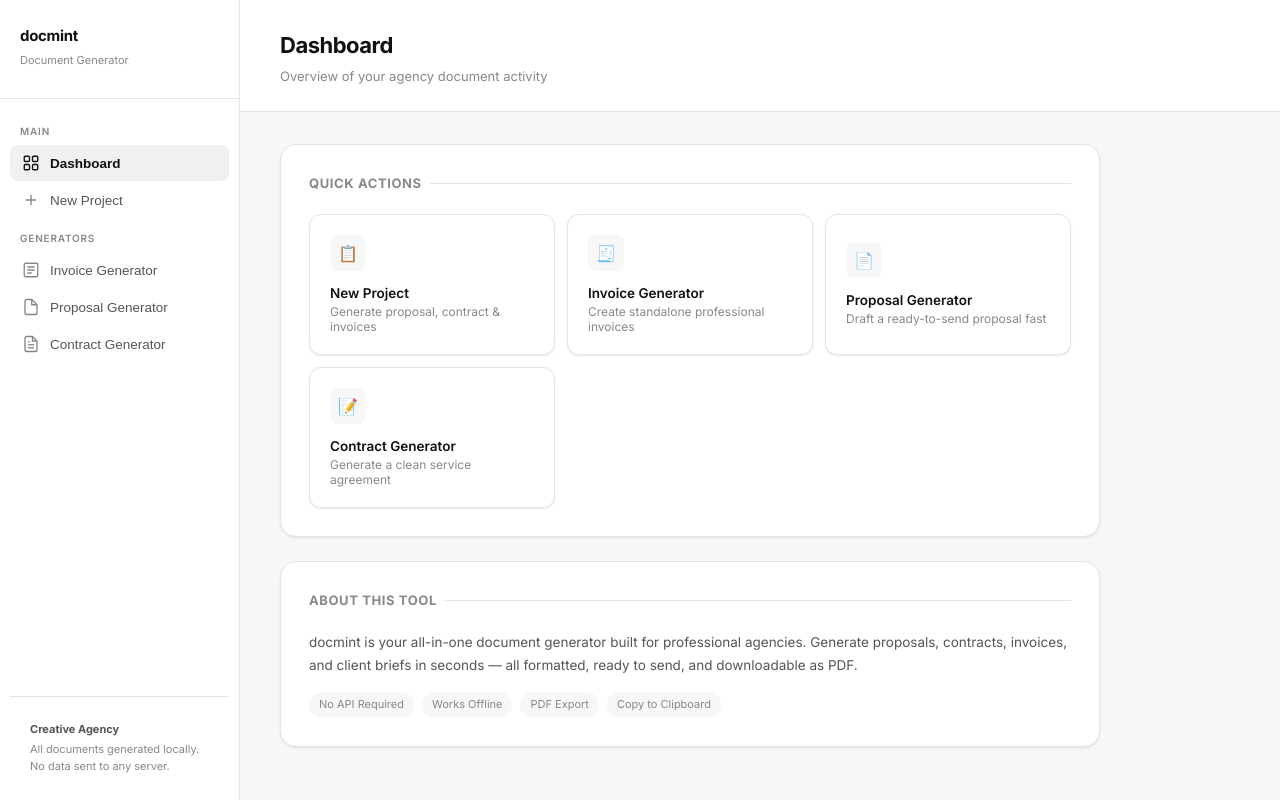
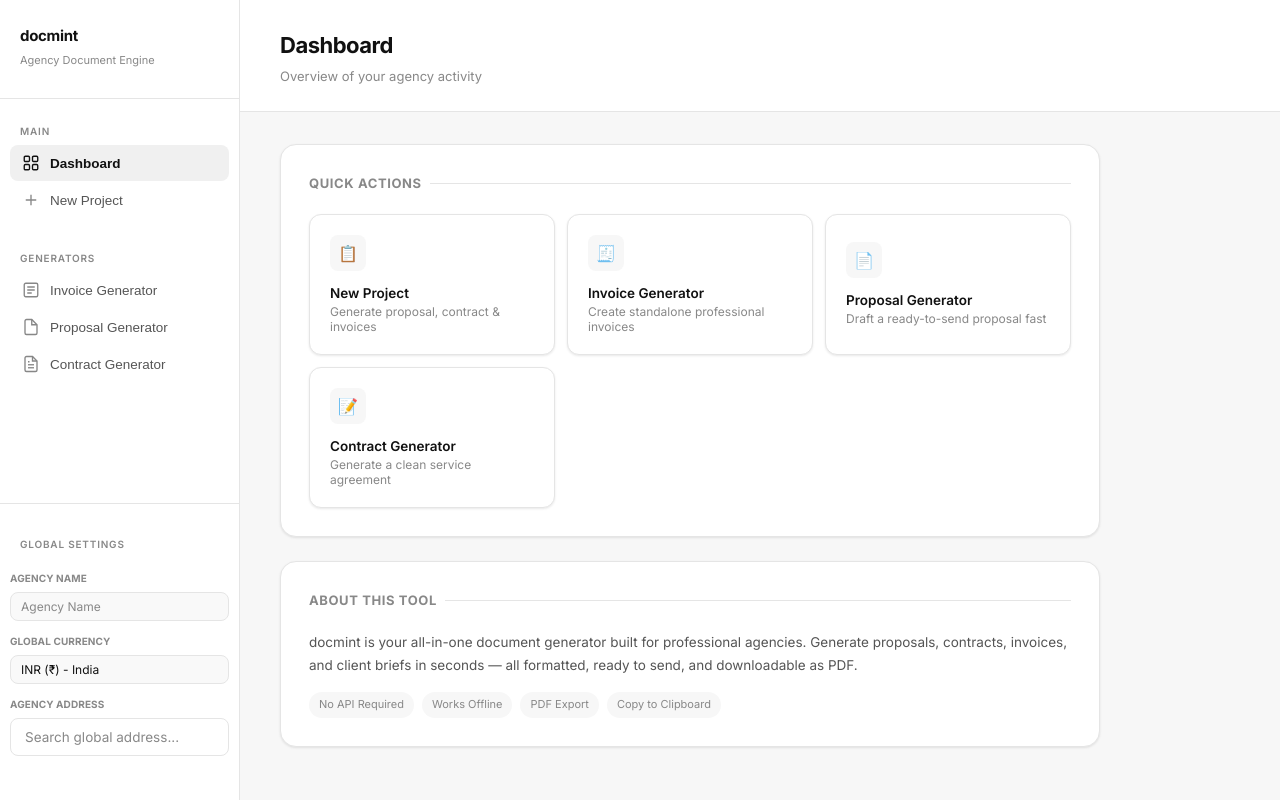
Before and after one commit to waximhq-spec/docmint, a React (Vite) app: page / in a window 1280 px wide. Built offline with nearby package versions, Linux system fonts and the light colour scheme.

Commit message:
feat: move currency and address settings to global sidebar panel

```diff
--- a/src/components/Sidebar.jsx
+++ b/src/components/Sidebar.jsx
@@ -1,3 +1,6 @@
+import { useState, useEffect } from 'react';
+import LocationInput from './LocationInput';
+
 const NAV = [
   {
     label: 'Main',
@@ -66,23 +69,37 @@ const NAV = [
 ];
 
 const PAGE_TITLES = {
-  dashboard: { title: 'Dashboard', desc: 'Overview of your agency document activity' },
-  'new-project': { title: 'New Project', desc: 'Generate a complete document set for a new project' },
-  invoice: { title: 'Invoice Generator', desc: 'Create a standalone professional invoice' },
-  proposal: { title: 'Proposal Generator', desc: 'Draft a ready-to-send project proposal' },
+  dashboard: { title: 'Dashboard', desc: 'Overview of your agency activity' },
+  'new-project': { title: 'New Project', desc: 'Generate a complete document set' },
+  invoice: { title: 'Invoice Generator', desc: 'Create a professional invoice' },
+  proposal: { title: 'Proposal Generator', desc: 'Draft a ready-to-send proposal' },
   contract: { title: 'Contract Generator', desc: 'Generate a clean service agreement' },
 };
 
 export default function Sidebar({ activePage, onNavigate }) {
+  const [provider, setProvider] = useState(() => {
+    const saved = localStorage.getItem('docmint_provider');
+    return saved ? JSON.parse(saved) : { name: '', email: '', address: '', currency: 'INR' };
+  });
+
+  useEffect(() => {
+    localStorage.setItem('docmint_provider', JSON.stringify(provider));
+    // Dispatch a storage event so other pages know to update
+    window.dispatchEvent(new Event('storage'));
+  }, [provider]);
+
+  const update = (key, val) => setProvider(p => ({ ...p, [key]: val }));
+
   return (
     <aside className="sidebar">
       <div className="sidebar-logo">
         <h1>docmint</h1>
-        <span>Document Generator</span>
+        <span>Agency Document Engine</span>
       </div>
 
+      <div style={{ flex: 1, overflowY: 'auto' }}>
         {NAV.map(section => (
-        <div key={section.label}>
+          <div key={section.label} style={{ marginBottom: 20 }}>
             <div className="sidebar-section-label">{section.label}</div>
             <nav className="sidebar-nav">
               {section.items.map(item => (
@@ -99,11 +116,42 @@ export default function Sidebar({ activePage, onNavigate }) {
             </nav>
           </div>
         ))}
+      </div>
 
-      <div style={{ marginTop: 'auto', padding: '24px 20px 0', borderTop: '1px solid var(--border)', marginInline: 10 }}>
-        <div style={{ fontSize: 11, color: 'var(--text-tertiary)', lineHeight: 1.6 }}>
-          <strong style={{ display: 'block', color: 'var(--text-secondary)', marginBottom: 2 }}>Creative Agency</strong>
-          All documents generated locally. No data sent to any server.
+      <div className="sidebar-settings" style={{ padding: '20px 0', borderTop: '1px solid var(--border)', marginTop: 20 }}>
+        <div className="sidebar-section-label" style={{ marginBottom: 12 }}>Global Settings</div>
+
+        <div style={{ display: 'flex', flexDirection: 'column', gap: 12, padding: '0 10px' }}>
+          <div className="form-group">
+            <label style={{ fontSize: 10, textTransform: 'uppercase', color: '#888', fontWeight: 800 }}>Agency Name</label>
+            <input
+              style={{ padding: '6px 10px', fontSize: 12, background: '#f9f9f9' }}
+              value={provider.name}
+              onChange={e => update('name', e.target.value)}
+              placeholder="Agency Name"
+            />
+          </div>
+
+          <div className="form-group">
+            <label style={{ fontSize: 10, textTransform: 'uppercase', color: '#888', fontWeight: 800 }}>Global Currency</label>
+            <select
+              style={{ padding: '6px 10px', fontSize: 12, background: '#f9f9f9' }}
+              value={provider.currency}
+              onChange={e => update('currency', e.target.value)}
+            >
+              <option value="INR">INR (₹) - India</option>
+              <option value="BHD">BHD (.د.ب) - Bahrain</option>
+            </select>
+          </div>
+
+          <div className="form-group">
+            <label style={{ fontSize: 10, textTransform: 'uppercase', color: '#888', fontWeight: 800 }}>Agency Address</label>
+            <LocationInput
+              value={provider.address}
+              onChange={val => update('address', val)}
+              placeholder="Search global address..."
+            />
+          </div>
         </div>
       </div>
     </aside>
```
Lines whose indentation alone changed are shown as unchanged.
